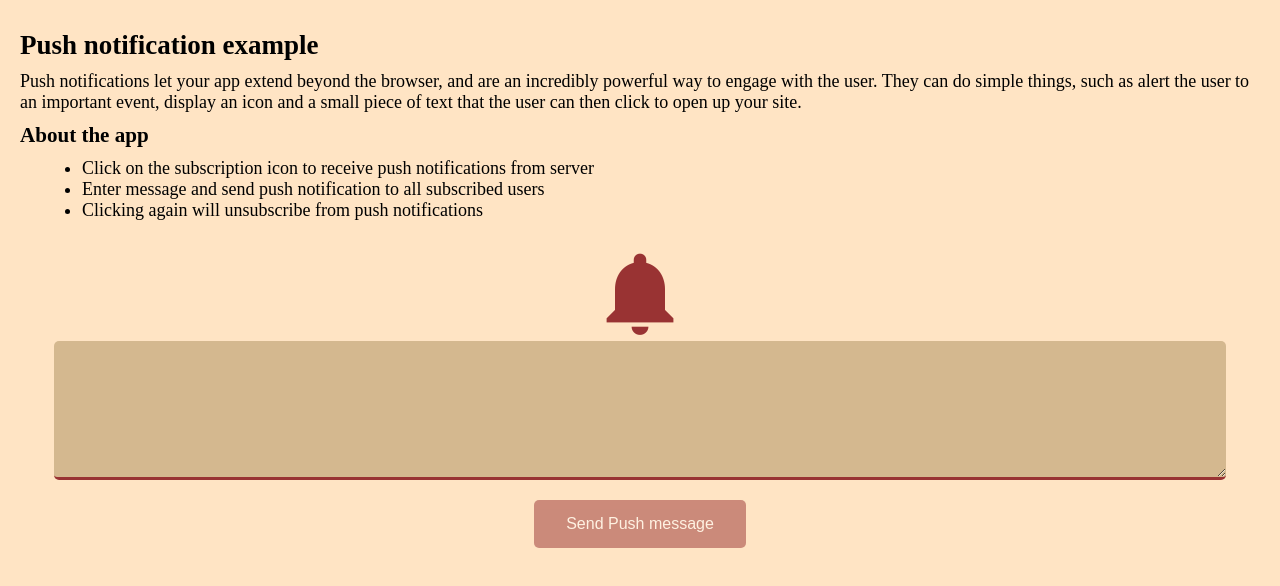
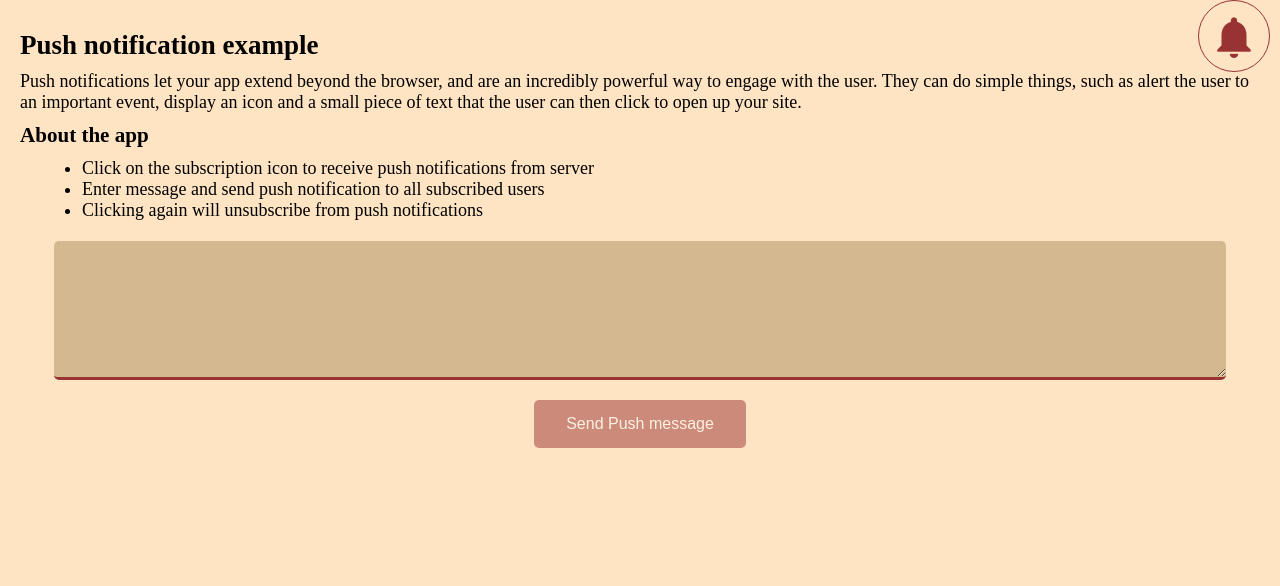
Before and after one commit to ramanathanMuthuraman/push-notification, a website: page public/index.html in a window 1280 px wide. Drawn offline with Linux system fonts and the light colour scheme; no server answers; files whose address does not match are found by name.

Commit message:
changed subscription icon

```diff
--- a/public/style.css
+++ b/public/style.css
@@ -66,10 +66,16 @@ ul li {
 }
 
 #notification {
-    font-size: 100px;
+    font-size: 50px;
     cursor: pointer;
     display: inline-block;
     color: #993333;
+    position: fixed;
+    top: 0;
+    right: 10px;
+    border: 1px solid;
+    border-radius: 50%;
+    padding: 10px;
 }
 
 .message-area {
```
